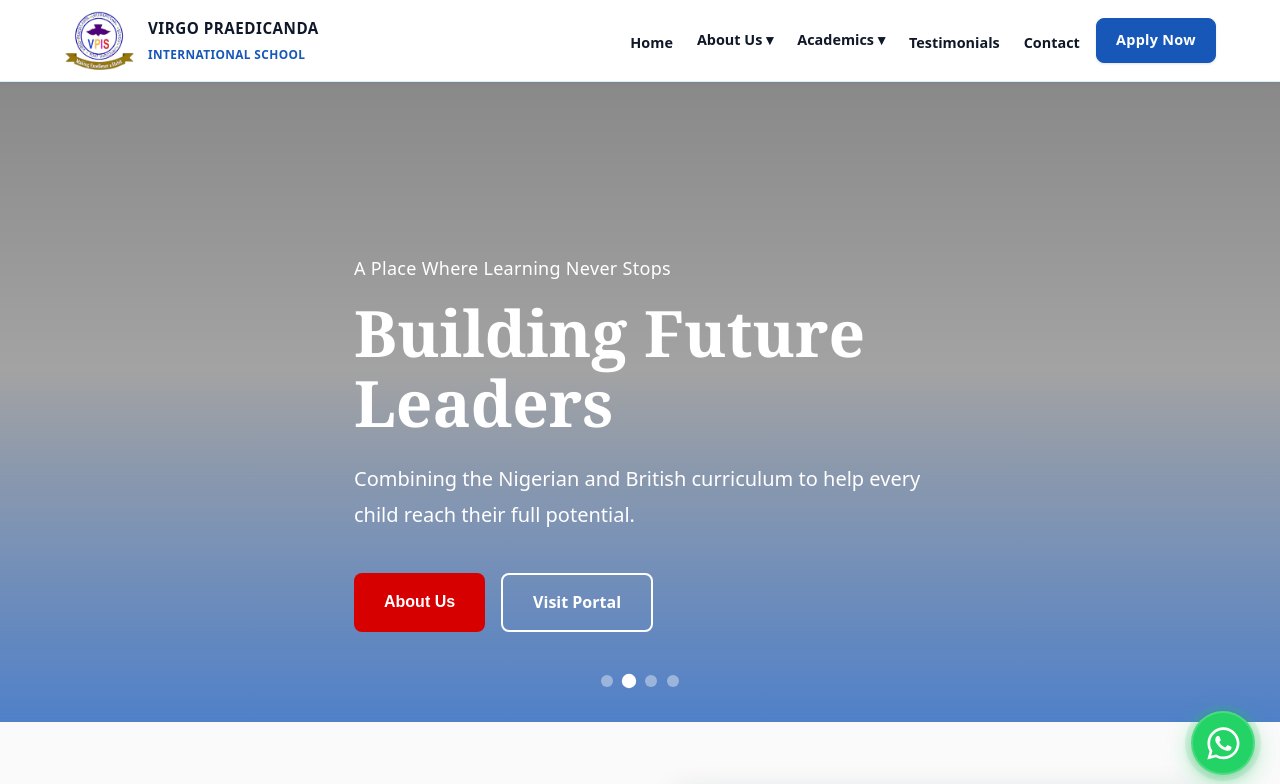
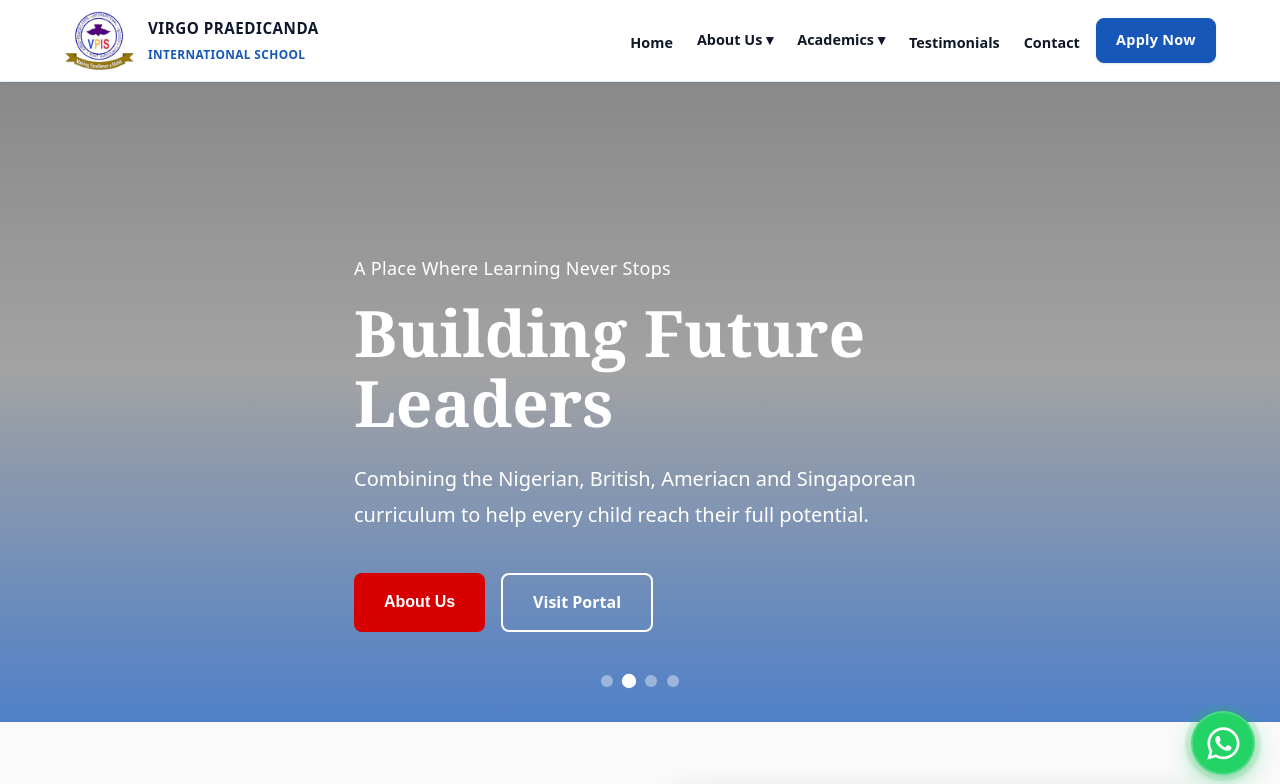
Before and after one commit to Abas-dev/VIRGO-PRAEDICANDA-landing, a React (Vite) app: page / in a window 1280 px wide. Shown: the top 784 px of the page. Built offline with nearby package versions, Linux system fonts and the light colour scheme.

Commit message:
Update App.jsx

```diff
--- a/src/App.jsx
+++ b/src/App.jsx
@@ -18,7 +18,7 @@ const heroCarouselImages = [
     subtitle: "A Place Where Learning Never Stops",
     title: "Building Future Leaders",
     description:
-      "Combining the Nigerian and British curriculum to help every child reach their full potential.",
+      "Combining the Nigerian, British, Ameriacn and Singaporean curriculum to help every child reach their full potential.",
   },
   {
     src: "/assets/images/students.jpeg",
```
